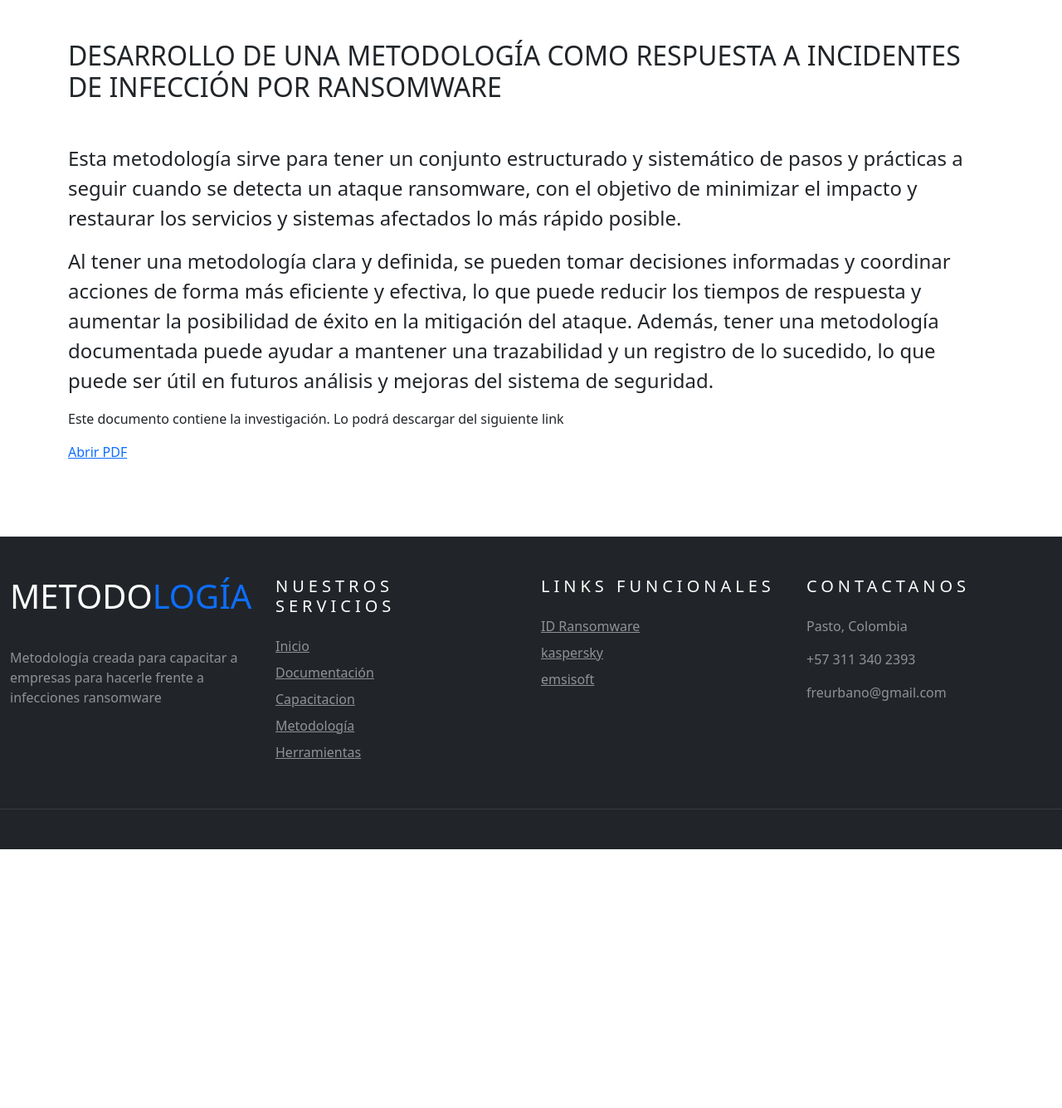
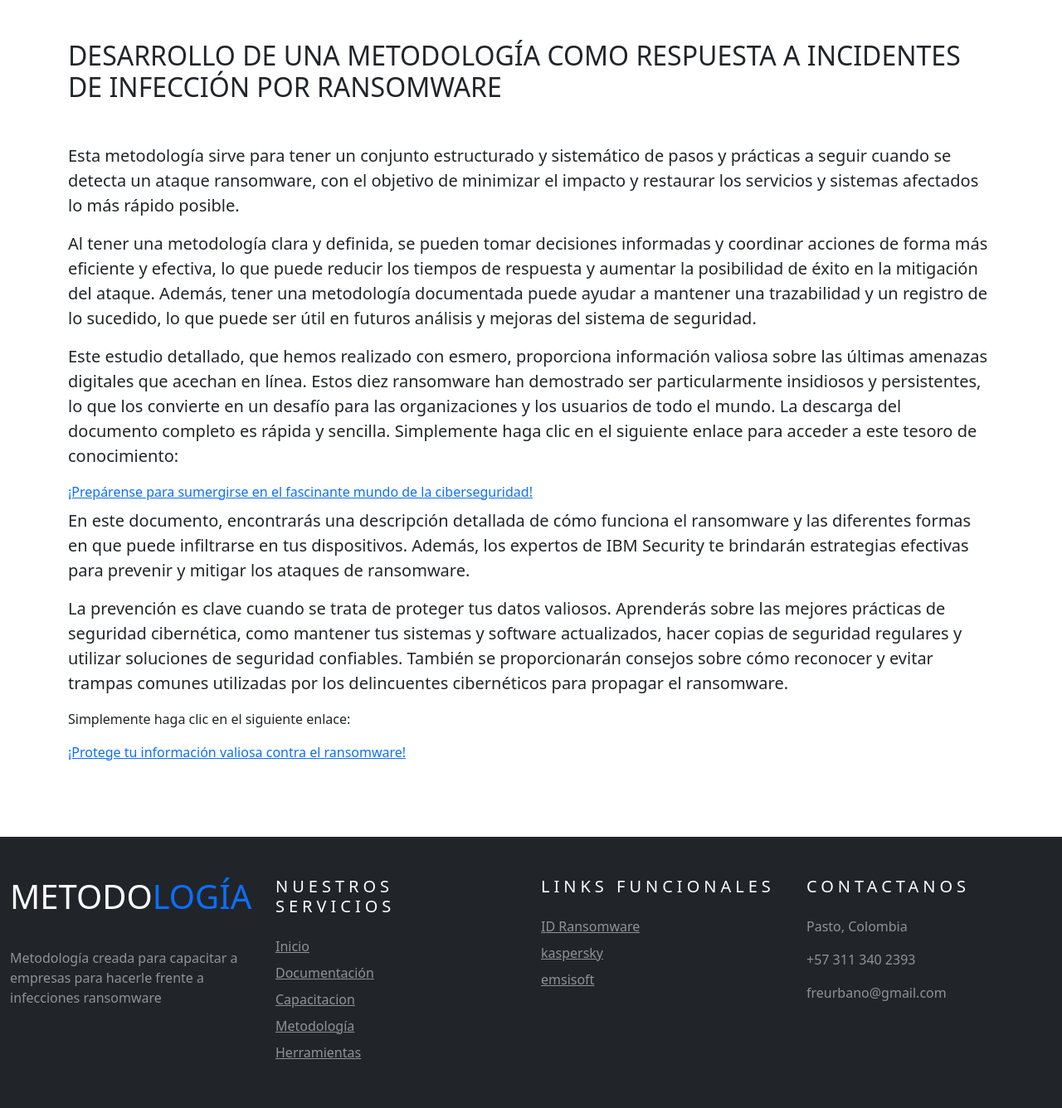
Before and after one commit to davld-R/django-proyecto, a Django app: page /feed/method/ in a window 1280 px wide. Shown: the part 64-1400 px from the top of the page at 83% size. Before the commit the page ends 1088 px from the top, so only its background shows below. Run offline with Django 3.2, Linux system fonts and the light colour scheme; the visitor is signed in with stand-in values (Sample User, id 1).

Commit message:
new documnt

```diff
--- a/azul/templates/azul/principal.html
+++ b/azul/templates/azul/principal.html
@@ -30,7 +30,6 @@
         <i class="fa fa-user"></i>
         <input type="password" placeholder="Contraseña" name="password" />
         <i class="fa fa-key"></i>
-        <a href="#">Ha olvidado su clave?</a>
         <button>
           <i class="spinner"></i>
           <span class="state">Ingresar</span>
--- a/azul/templates/training/method.html
+++ b/azul/templates/training/method.html
@@ -78,17 +78,17 @@
 
     <!-- TODO: Programación del Body -->
     <div class="container">
-      <h2 class="mt-5 mb-5">
+      <h2 class="mt-5 mb-5 text-align-center">
         DESARROLLO DE UNA METODOLOGÍA COMO RESPUESTA A INCIDENTES DE INFECCIÓN
         POR RANSOMWARE
       </h2>
-      <p class="fs-4 mt-4">
+      <p class="fs-5 mt-4">
         Esta metodología sirve para tener un conjunto estructurado y sistemático
         de pasos y prácticas a seguir cuando se detecta un ataque ransomware,
         con el objetivo de minimizar el impacto y restaurar los servicios y
         sistemas afectados lo más rápido posible.
       </p>
-      <p class="fs-4 mt-2">
+      <p class="fs-5 mt-2">
         Al tener una metodología clara y definida, se pueden tomar decisiones
         informadas y coordinar acciones de forma más eficiente y efectiva, lo
         que puede reducir los tiempos de respuesta y aumentar la posibilidad de
@@ -97,16 +97,15 @@
         sucedido, lo que puede ser útil en futuros análisis y mejoras del
         sistema de seguridad.
       </p>
-      <p class="mt-2">
-        Este documento contiene la investigación. Lo podrá descargar del
-        siguiente link
+      <p class="fs-5 mt-2">
+        Este estudio detallado, que hemos realizado con esmero, proporciona información valiosa sobre las últimas amenazas digitales que acechan en línea. Estos diez ransomware han demostrado ser particularmente insidiosos y persistentes, lo que los convierte en un desafío para las organizaciones y los usuarios de todo el mundo.
+        La descarga del documento completo es rápida y sencilla. Simplemente haga clic en el siguiente enlace para acceder a este tesoro de conocimiento:
       </p>
-      <!-- src="/media/img/0.png" -->
-      <a
-        href="#"
-        onclick="window.open('/media/pdf/Ransomware.pdf','_blank','fullscreen=yes');"
-        >Abrir PDF</a
-      >
+      <a href="https://drive.google.com/file/d/1Jkkg36FalsLRZm-Ox_fH7IAUVp1bZvDt/view?usp=sharing">¡Prepárense para sumergirse en el fascinante mundo de la ciberseguridad!</a>
+      <p class="fs-5 mt-2">En este documento, encontrarás una descripción detallada de cómo funciona el ransomware y las diferentes formas en que puede infiltrarse en tus dispositivos. Además, los expertos de IBM Security te brindarán estrategias efectivas para prevenir y mitigar los ataques de ransomware.</p>
+      <p class="fs-5">La prevención es clave cuando se trata de proteger tus datos valiosos. Aprenderás sobre las mejores prácticas de seguridad cibernética, como mantener tus sistemas y software actualizados, hacer copias de seguridad regulares y utilizar soluciones de seguridad confiables. También se proporcionarán consejos sobre cómo reconocer y evitar trampas comunes utilizadas por los delincuentes cibernéticos para propagar el ransomware.</p>
+      <p clara="fs-5">Simplemente haga clic en el siguiente enlace:</p>
+      <a href="https://drive.google.com/file/d/1LFYsfG64Kfj6pDUU66eUGBERBgy01ofN/view?usp=drive_link">¡Protege tu información valiosa contra el ransomware!</a>
     </div>
 
     <!-- Footer Start -->
```
Also changed, not shown: azul/static/css/style3.css (+25 -0 lines), azul/templates/directory/step1.html (+8 -4 lines).
